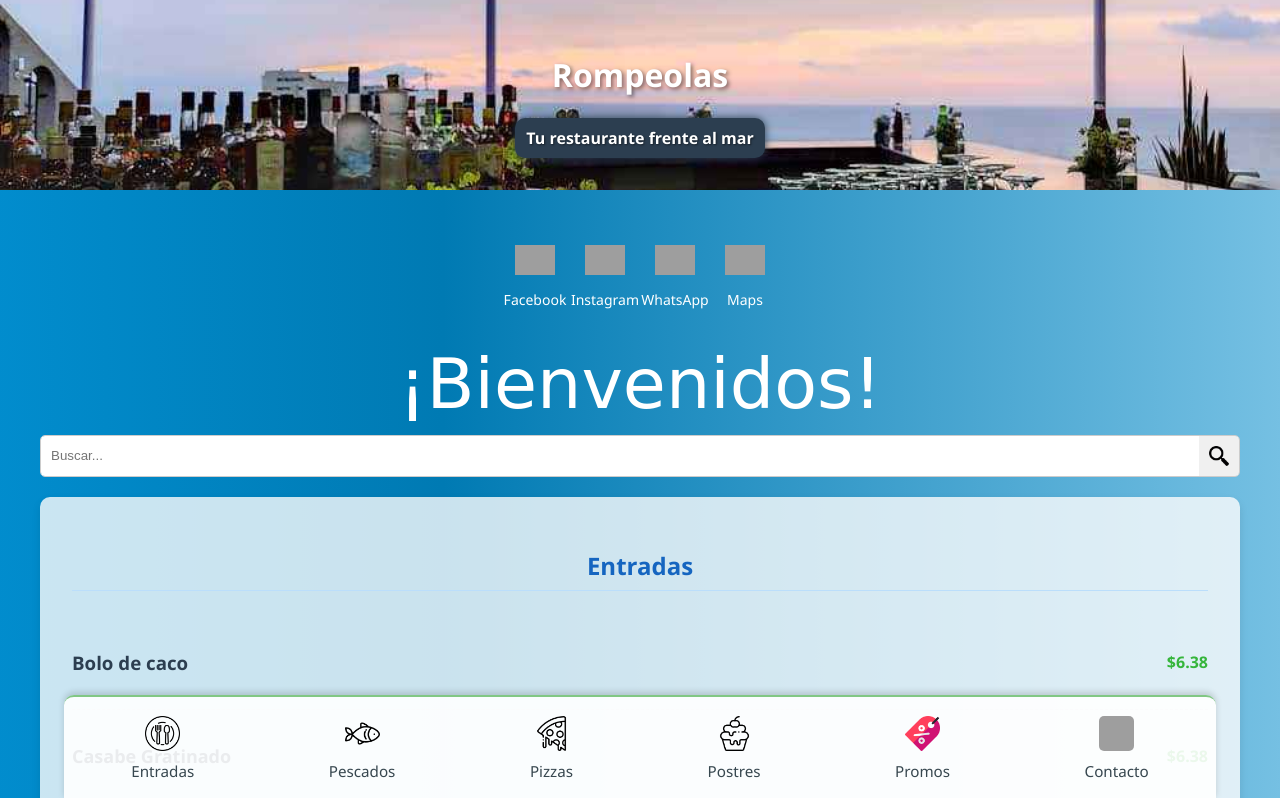
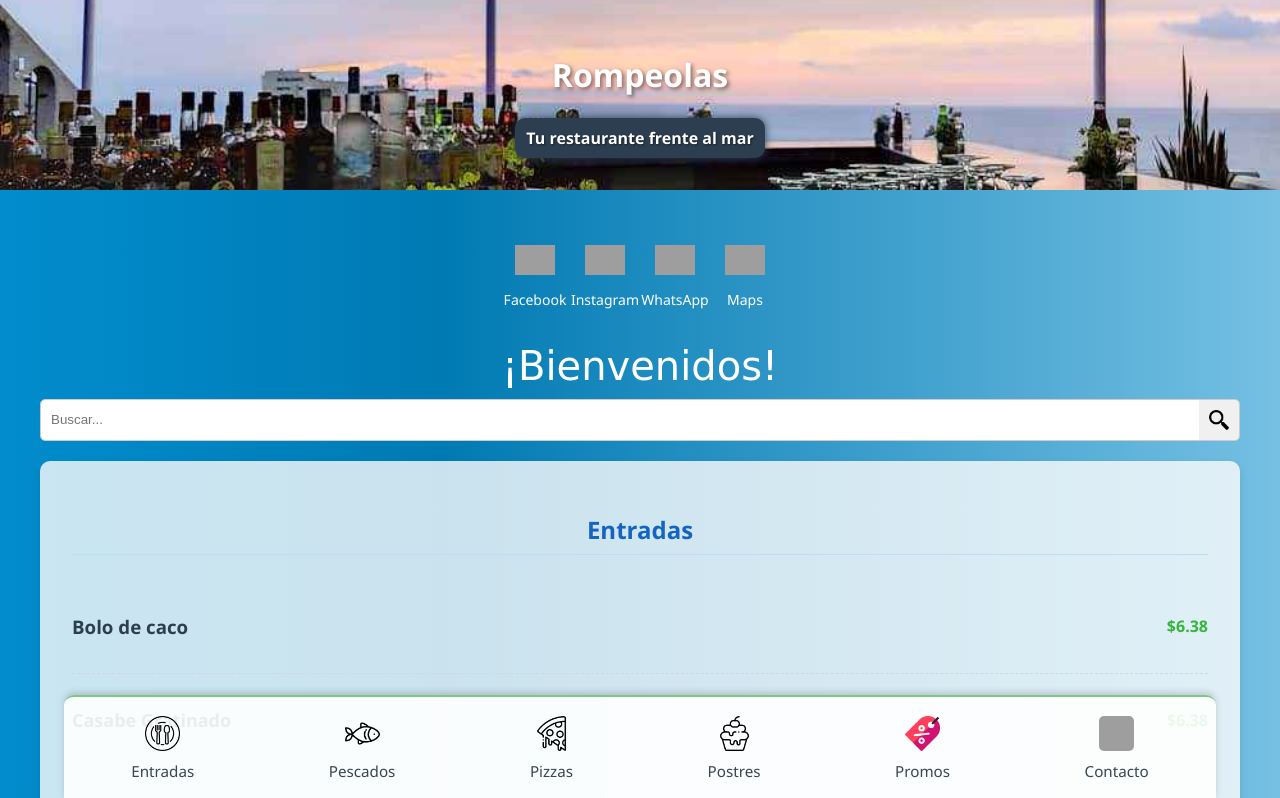
Before and after one commit to Crisxr199/rompeolasrestaurant, a plain HTML site: page index.html in a window 1280 px wide. Shown: the top 798 px of the page. Drawn offline with Linux system fonts and the light colour scheme; grey boxes are pictures that could not be loaded; a web font is replaced by a local one.

Commit message:
Update style.css

```diff
--- a/style.css
+++ b/style.css
@@ -176,14 +176,14 @@ section h2 {
     font-family: "Meow Script", cursive;
     color: white;
     text-align: center;
-    font-size: 80px;
+    font-size: 60px;
     margin-bottom: 10px;
     margin-top: 10px;
 }
 
 @media (min-width: 400px) {
     .welcome {
-        font-size: 70px;
+        font-size: 40px;
     }
 }
 
```
